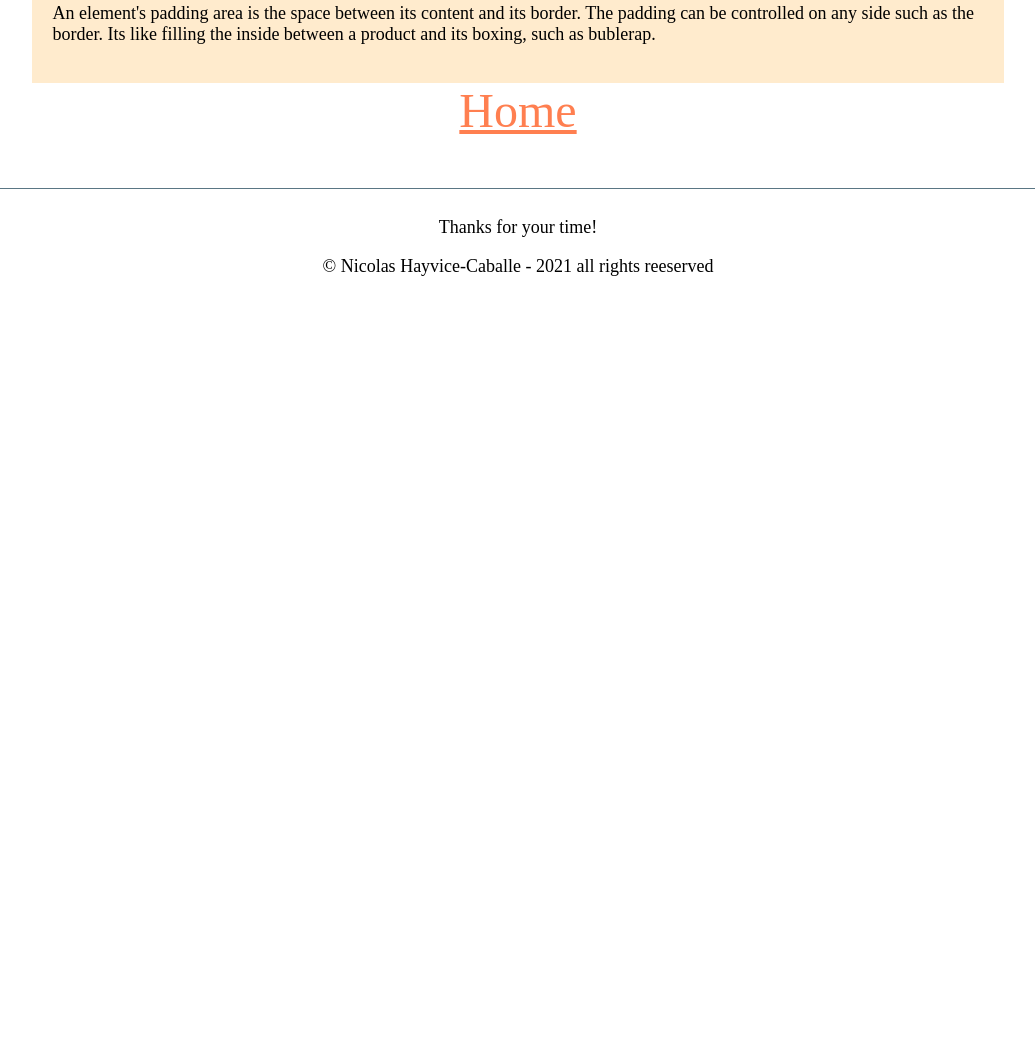
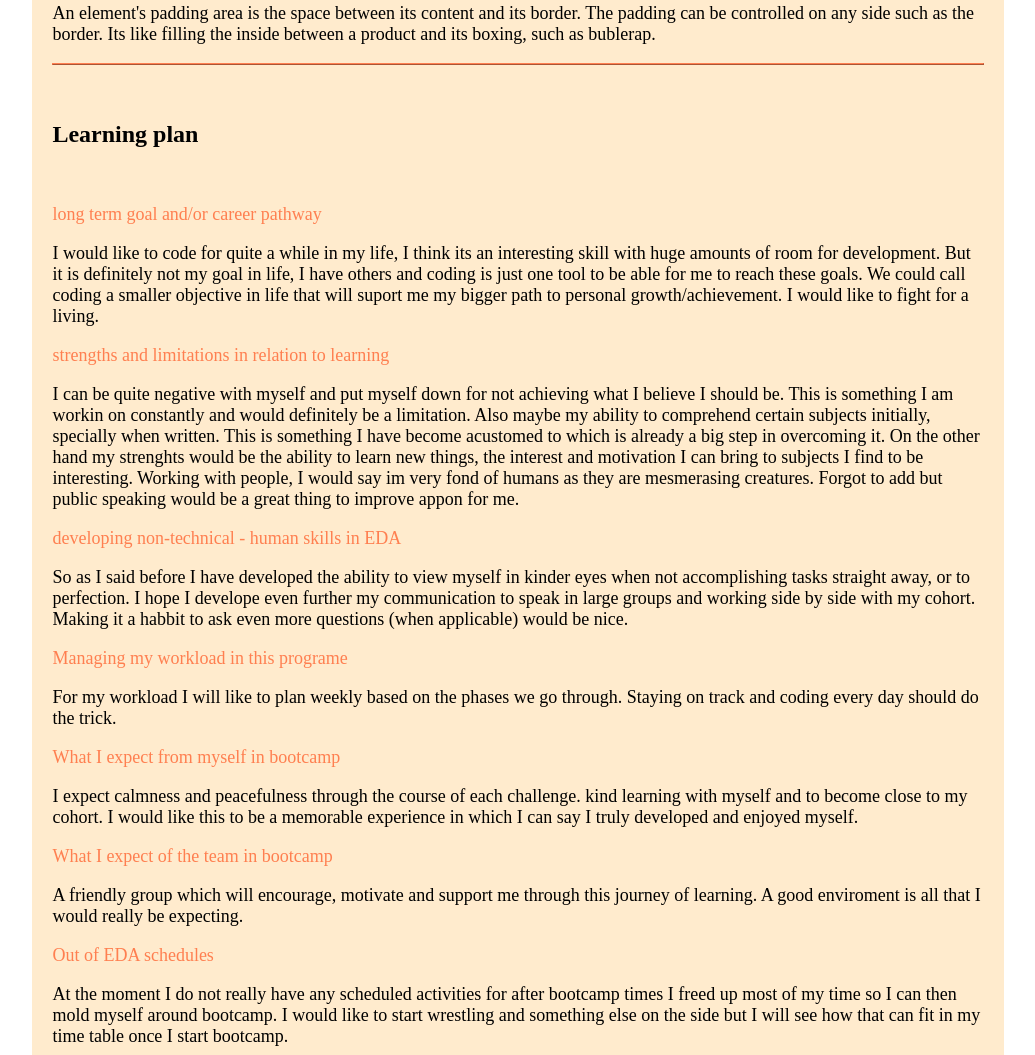
Before and after one commit to nicolashayvice3/nicolashayvice3.github.io, a plain HTML site: page blog2.html in a window 1280 px wide. Shown: the part 765-1820 px from the top of the page, without its empty margins (122-1157 px from the left). Before the commit the page ends 1078 px from the top, so only its background shows below. Drawn offline with Linux system fonts and the light colour scheme.

Commit message:
sprint 2 updated

```diff
--- a/blog2.html
+++ b/blog2.html
@@ -72,6 +72,71 @@
        can be controlled on any side such as the border. Its like filling the inside between a product
        and its boxing, such as bublerap.
     </p>
+    <hr class="outset">
+    <h6>
+        Learning plan
+    </h6>
+    <p class="coral">
+        long term goal and/or career pathway
+    </p>
+    <p>
+        I would like to code for quite a while in my life, I think its an interesting skill with huge
+        amounts of room for development. But it is definitely not my goal in life, I have others and coding
+        is just one tool to be able for me to reach these goals. We could call coding a smaller objective in life
+        that will suport me my bigger path to personal growth/achievement. I would like to fight for a living.
+    </p>
+    <p class="coral">
+        strengths and limitations in relation to learning
+    </p>
+    <p>
+        I can be quite negative with myself and put myself down for not achieving what I believe
+        I should be. This is something I am workin on constantly and would definitely be a limitation.
+        Also maybe my ability to comprehend certain subjects initially, specially when written. This is
+        something I have become acustomed to which is already a big step in overcoming it. On the other hand
+        my strenghts would be the ability to learn new things, the interest and motivation I can bring to subjects
+        I find to be interesting. Working with people, I would say im very fond of humans as they are mesmerasing
+        creatures. Forgot to add but public speaking would be a great thing to improve appon for me.
+    </p>
+    <p class="coral">
+        developing non-technical - human skills in EDA
+    </p>
+    <p>
+        So as I said before I have developed the ability to view myself in kinder eyes when not accomplishing
+        tasks straight away, or to perfection. I hope I develope even further my communication to speak in large
+        groups and working side by side with my cohort. Making it a habbit to ask even more questions (when applicable)
+        would be nice.
+    </p>
+    <p class="coral">
+        Managing my workload in this programe
+    </p>
+    <p>
+        For my workload I will like to plan weekly based on the phases we go through. Staying on track
+        and coding every day should do the trick.
+    </p>
+    <p class="coral">
+        What I expect from myself in bootcamp
+    </p>
+    <p>
+        I expect calmness and peacefulness through the course of each challenge. kind learning
+        with myself and to become close to my cohort. I would like this to be a memorable experience
+        in which I can say I truly developed and enjoyed myself.
+    </p>
+    <p class="coral">
+        What I expect of the team in bootcamp
+    </p>
+    <p>
+        A friendly group which will encourage, motivate and support me through this journey of
+        learning. A good enviroment is all that I would really be expecting.
+    </p>
+    <p class="coral">
+        Out of EDA schedules
+    </p>
+    <p>
+        At the moment I do not really have any scheduled activities for after bootcamp times
+        I freed up most of my time so I can then mold myself around bootcamp. I would like to
+        start wrestling and something else on the side but I will see how that can fit in my
+        time table once I start bootcamp.
+    </p>
 
 
 </section>
```
